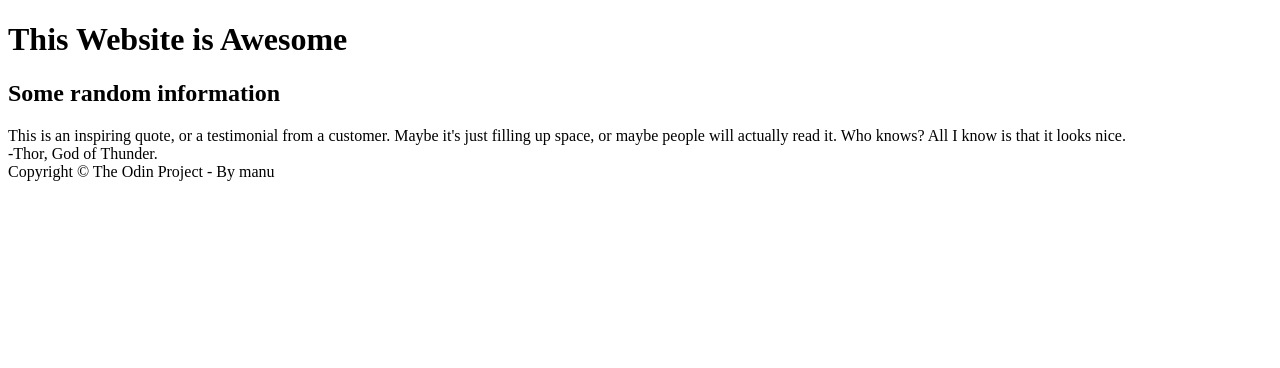
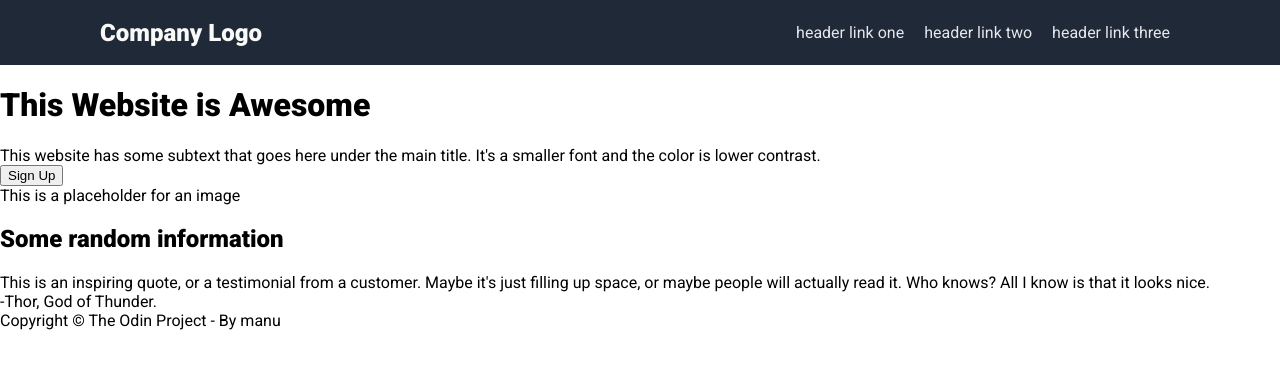
Before and after one commit to manuasd/project-landing-page, a plain HTML site: page index.html in a window 1280 px wide. Drawn offline with Linux system fonts and the light colour scheme.

Commit message:
Add header with CSS

```diff
--- a/index.html
+++ b/index.html
@@ -11,10 +11,19 @@
 
 <body>
     <div class="header">
-
+        <div class="logo">Company Logo </div>
+        <div id="push-left"> <a href="www.duckduckgo.com"> header link one </a></div>
+        <div> <a href="www.duckduckgo.com"> header link two </a></div>
+        <div id="push-right"> <a href="www.duckduckgo.com"> header link three </a></div>
     </div>
     <div class="hero">
         <h1>This Website is Awesome</h1>
+        <div>
+            This website has some subtext that goes here under the main title.
+            It's a smaller font and the color is lower contrast.
+        </div>
+        <button>Sign Up</button>
+        <div class="placeholder">This is a placeholder for an image</div>
     </div>
     <div class="random-info">
         <h2>Some random information</h2>
--- a/style.css
+++ b/style.css
@@ -0,0 +1,72 @@
+@import url('https://fonts.googleapis.com/css2?family=Roboto:ital,wght@0,100;0,400;0,900;1,900&display=swap');
+
+
+body {
+    display: flex;
+    flex-direction: column;
+    padding: 0px;
+    height: 100vh;
+    margin: 0px;
+    font-family: 'Roboto';
+}
+
+button {
+
+}
+
+footer {
+
+}
+
+.header {
+    display: flex;
+    background-color: #1F2937;
+    width: 100%;
+    height: 65px;
+    align-items: center;
+}
+
+.header div a{
+    color: #E5E7EB;
+    margin: 10px;
+    text-decoration: none;
+}
+
+.logo {
+    font-size: 24px;
+    font-weight: bold;
+    color: #F9FAF8;
+    margin-left: 100px;
+}
+
+#push-left {
+    margin-left: auto;
+}
+
+#push-right {
+    margin-right: 100px;
+}
+
+.placeholder {
+
+}
+
+.random-info {
+
+}
+
+.quote-container {
+
+}
+
+.quote {
+
+}
+
+.author {
+
+}
+
+.cta {
+
+}
```
